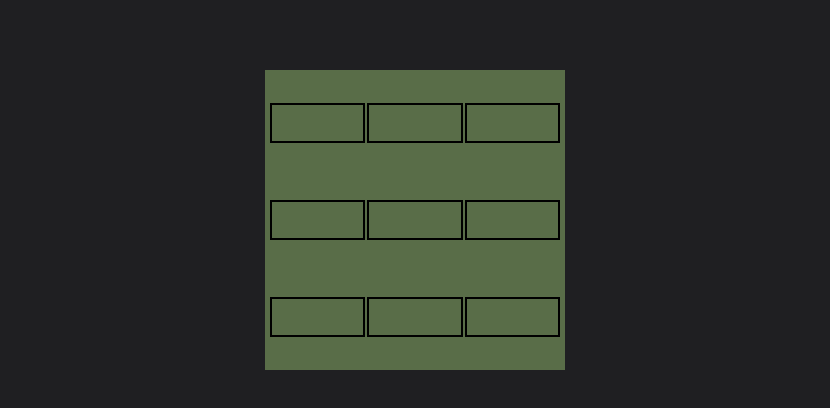
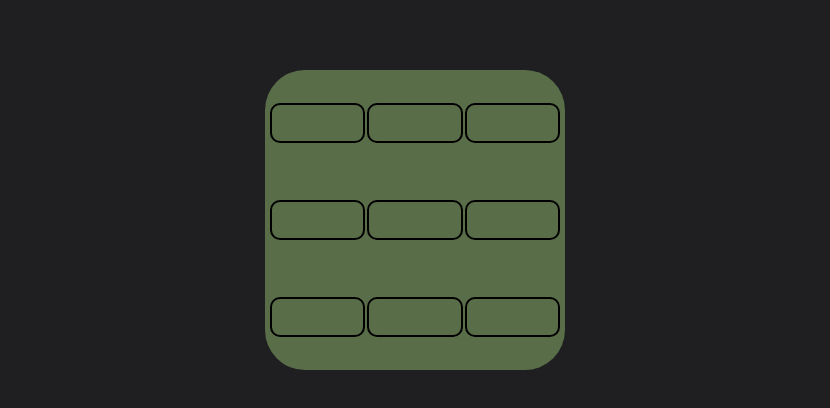
Before and after one commit to cdanni91/17-tic-tac-toe, a plain HTML site: page index.html in a window 1280 px wide. Both pictures are taken after a click on the button "START". Shown: the part 260-668 px from the top of the page, without its empty margins (225-1055 px from the left). Drawn offline with Linux system fonts and the light colour scheme.

Commit message:
Add styles to css

```diff
--- a/javascript.js
+++ b/javascript.js
@@ -470,7 +470,6 @@ function frontCreator () {
         pressResetButton,
         clearScores,
         updateScoreBoard
-
     }
 
 
--- a/style.css
+++ b/style.css
@@ -154,6 +154,7 @@ body {
       #game {
         padding: 5px;
         background-color: var(--green-submit);
+        border-radius: 40px;
         width: 300px;
         height: 300px;
         text-align: center;
@@ -172,4 +173,9 @@ body {
 
           height: 40px;
           border: 2px solid black;
+          border-radius: 10px;
+
+          display: flex;
+          justify-content: center;
+          align-items: center;
         }
```
